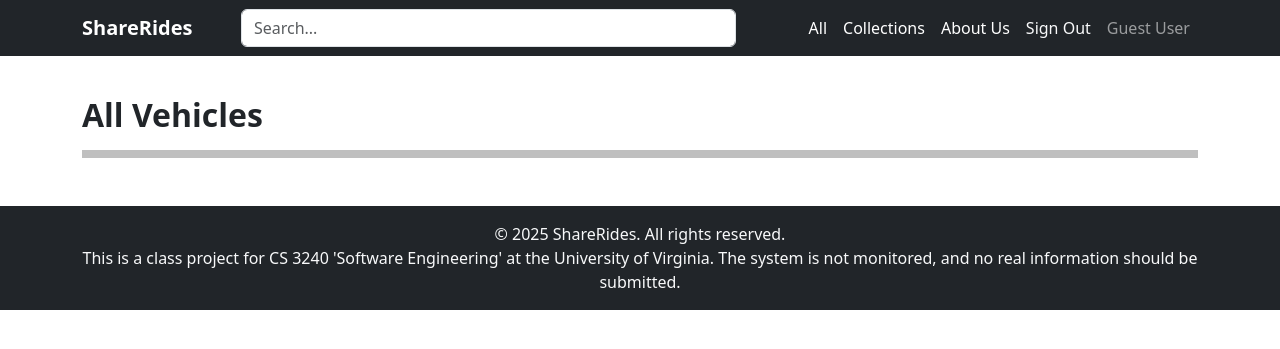
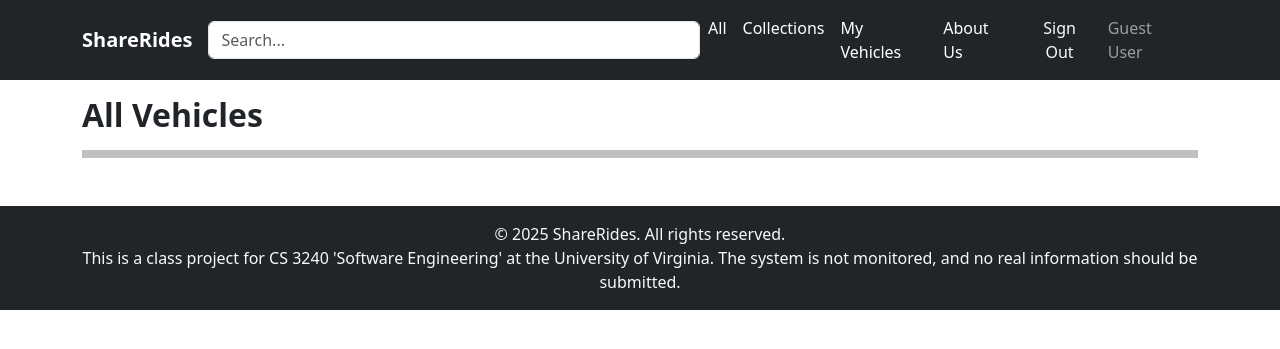
Before and after one commit to TamerTimraz/ShareRides, a Django app: page /all in a window 1280 px wide. Shown: the top 349 px of the page. Run offline with Django 5.2, Linux system fonts and the light colour scheme; data that the repository does not hold is empty; parts of the project's set-up code (start-up, migrations or seed data) failed here and were passed over.

Commit message:
added My Vehicles link to navbar

```diff
--- a/vehicleLending/templates/vehicleLending/base.html
+++ b/vehicleLending/templates/vehicleLending/base.html
@@ -29,6 +29,9 @@
                 </li>
                 <li class="nav-item">
                     <a class="nav-link active" href="{% url 'vehicleLending:home' %}">Collections</a>
+                </li>
+                <li class="nav-item">
+                    <a class="nav-link active" href="{% url 'vehicleLending:my_vehicles' %}">My Vehicles</a>
                 </li>
                 <li class="nav-item">
                     <a class="nav-link active" href="{% url 'vehicleLending:about' %}">About Us</a>
```
